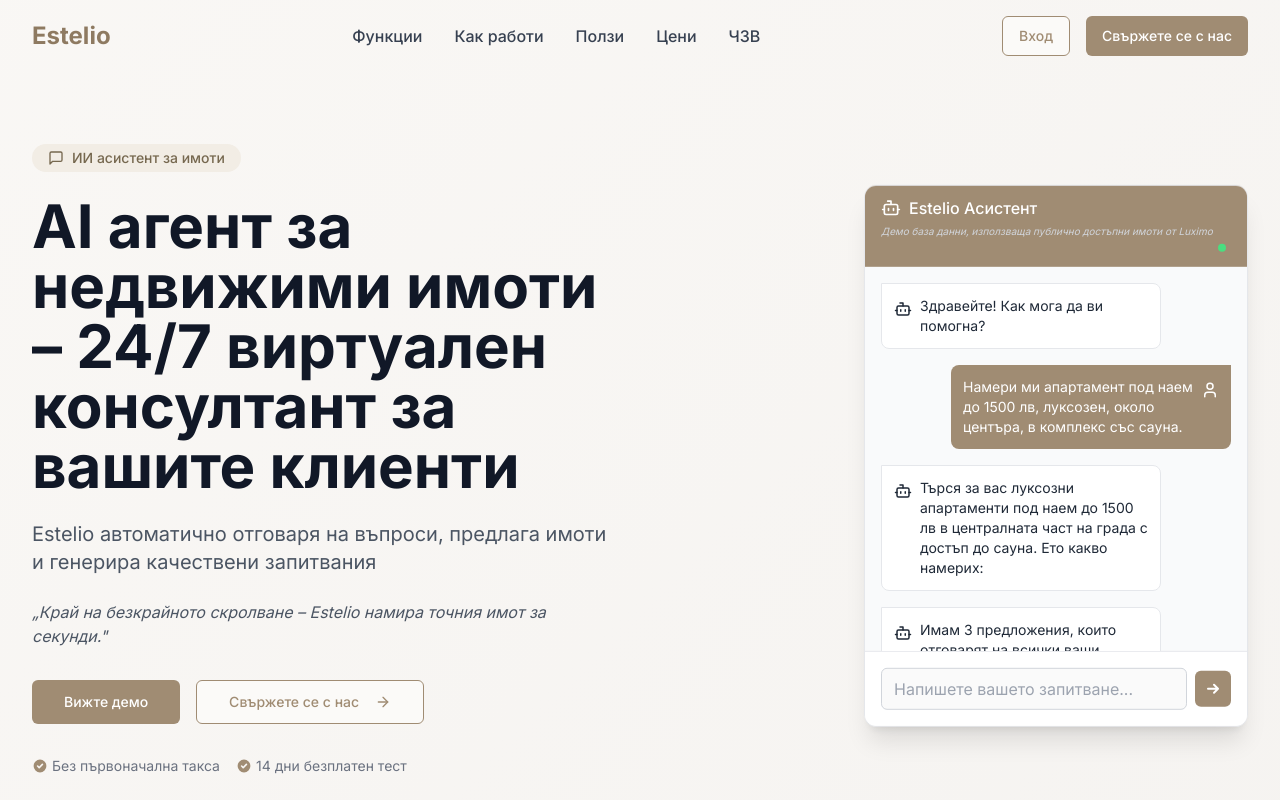
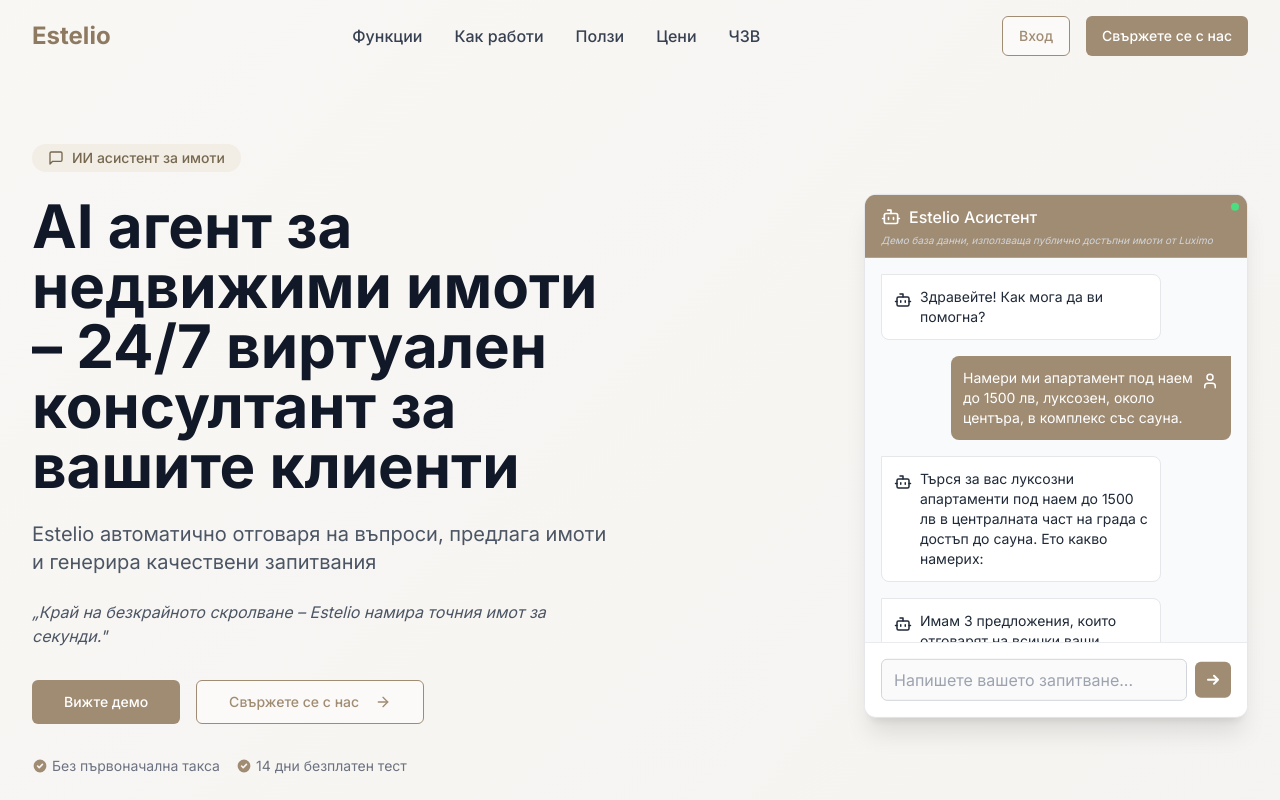
Before and after one commit to aleksander-kolev/estelio-frontend, a React (Vite) app: page / in a window 1280 px wide. Shown: the top 800 px of the page. Built offline with nearby package versions, Linux system fonts and the light colour scheme.

Commit message:
Fix: Chatbot demo typing indicator position
Reposition the green dot typing indicator to the top-right corner of the chatbot demo header.

```diff
--- a/src/components/ChatbotDemo.tsx
+++ b/src/components/ChatbotDemo.tsx
@@ -1,11 +1,13 @@
 import { useState, useEffect } from "react";
 import { User, Bot } from "lucide-react";
+
 interface Message {
   id: number;
   text: string;
   sender: "user" | "bot";
   delay: number;
 }
+
 const ChatbotDemo = () => {
   const [messages, setMessages] = useState<Message[]>([]);
   const [currentIndex, setCurrentIndex] = useState(0);
@@ -36,6 +38,7 @@ const ChatbotDemo = () => {
     sender: "bot",
     delay: 500
   }];
+
   useEffect(() => {
     if (currentIndex < demoConversation.length) {
       const currentMessage = demoConversation[currentIndex];
@@ -50,6 +53,7 @@ const ChatbotDemo = () => {
       return () => clearTimeout(timer);
     }
   }, [currentIndex, demoConversation]);
+
   useEffect(() => {
     if (currentIndex === demoConversation.length) {
       const resetTimer = setTimeout(() => {
@@ -59,14 +63,15 @@ const ChatbotDemo = () => {
       return () => clearTimeout(resetTimer);
     }
   }, [currentIndex, demoConversation.length]);
+
   return <div className="relative bg-white rounded-xl shadow-xl overflow-hidden w-full max-w-sm mx-auto md:mx-0 border border-gray-200">
-      <div className="bg-luximo-600 text-white p-4 flex flex-col items-start py-[10px] px-[16px]">
+      <div className="bg-luximo-600 text-white p-4 flex flex-col items-start py-[10px] px-[16px] relative">
         <div className="flex items-center gap-2">
           <Bot size={20} />
           <span className="font-medium">Estelio Асистент</span>
         </div>
         <p className="text-[10px] text-gray-300 italic mt-1 text-left w-full">Демо база данни, използваща публично достъпни имоти от Luximo</p>
-        <div className="h-2 w-2 rounded-full bg-green-400 self-end px-0 py-px my-[5px] mx-[5px]"></div>
+        <div className="absolute top-2 right-2 h-2 w-2 rounded-full bg-green-400"></div>
       </div>
 
       <div className="p-4 h-96 flex flex-col overflow-y-auto bg-gray-50">
@@ -111,4 +116,5 @@ const ChatbotDemo = () => {
       </div>
     </div>;
 };
+
 export default ChatbotDemo;
```
